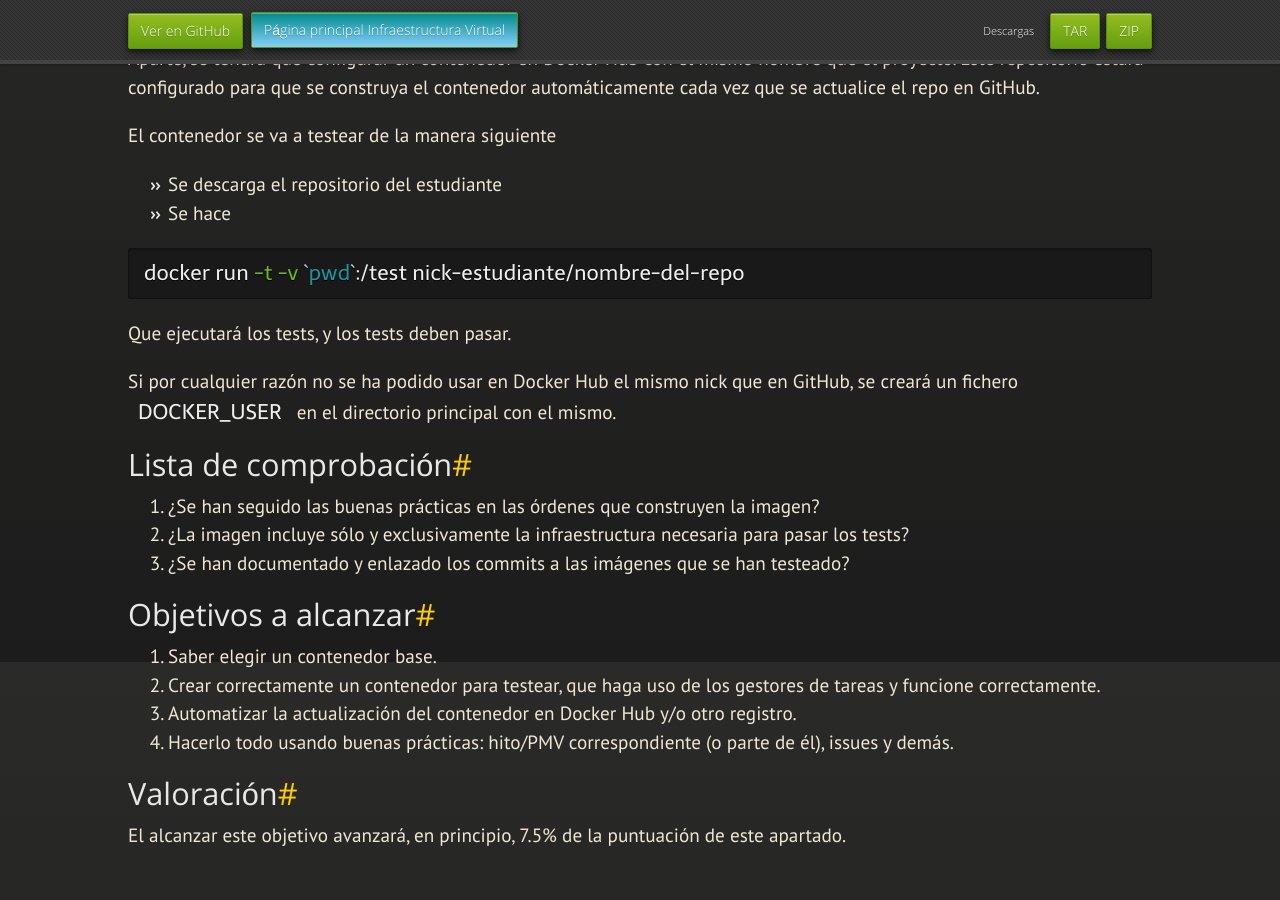
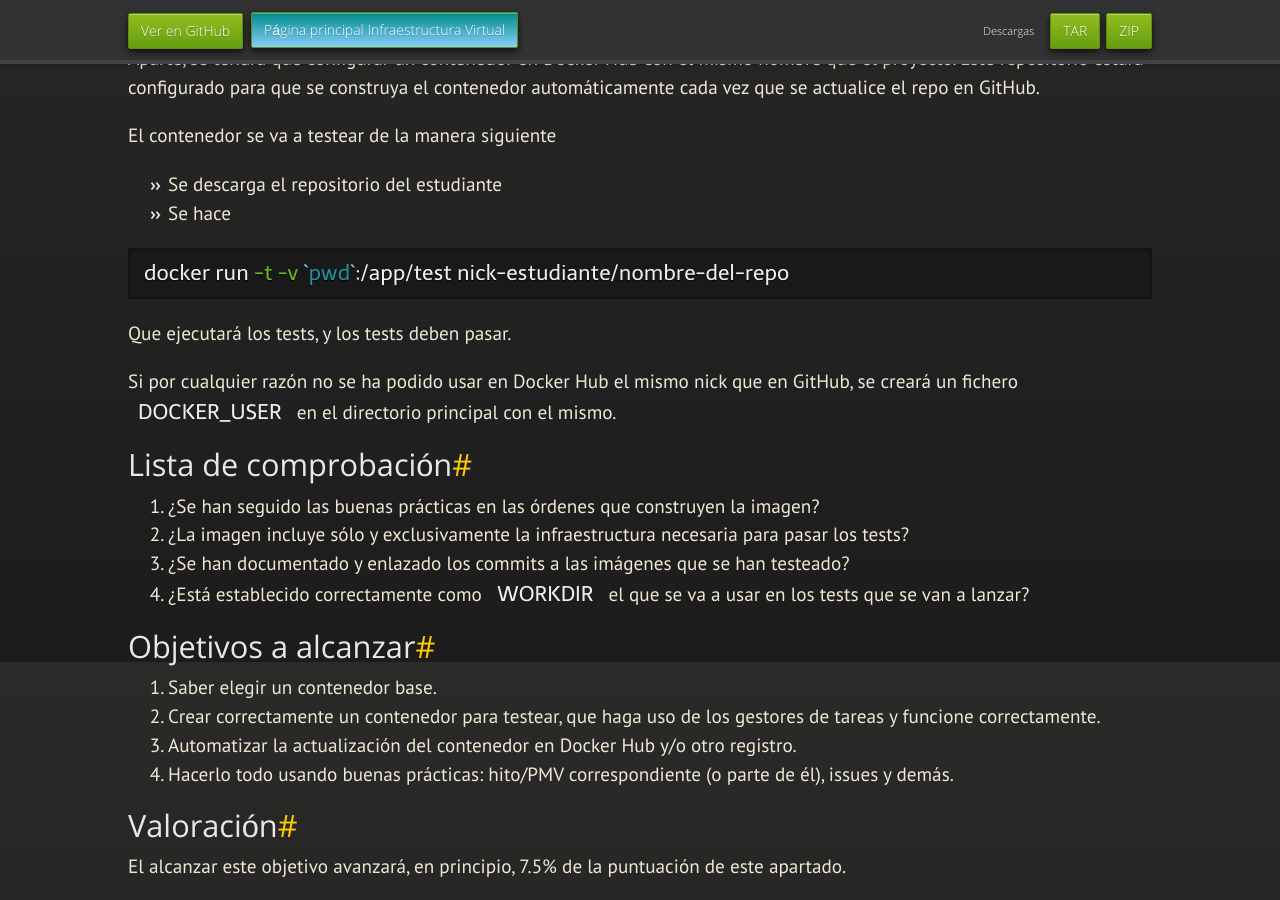
Before and after one commit to JJ/IV, a Jekyll site: the page built from documentos/proyecto/5.Docker.md, in a window 1280 px wide and 900 px high, scrolled down 2038 px. Built offline with Jekyll 4.4.1, drawn with Linux system fonts in a browser that asks for light colours; nearby versions of some CDN libraries; some web fonts are replaced; our own code applies the rules of GitHub Pages for plain Markdown files.

Commit message:
Sync documentos/proyecto/5.Docker.md de master a gh-pages

````diff
--- a/documentos/proyecto/5.Docker.md
+++ b/documentos/proyecto/5.Docker.md
@@ -118,7 +118,7 @@ El contenedor se va a testear de la manera siguiente
 * Se hace
 
 ```shell
-docker run -t -v `pwd`:/test nick-estudiante/nombre-del-repo
+docker run -t -v `pwd`:/app/test nick-estudiante/nombre-del-repo
 ```
 
 Que ejecutará los tests, y los tests deben pasar.
@@ -135,6 +135,8 @@ directorio principal con el mismo.
    necesaria para pasar los tests?
 3. ¿Se han documentado y enlazado los commits a las imágenes que se
    han testeado?
+4. ¿Está establecido correctamente como `WORKDIR` el que se va a usar en los
+   tests que se van a lanzar?
 
 ## Objetivos a alcanzar
 
````
